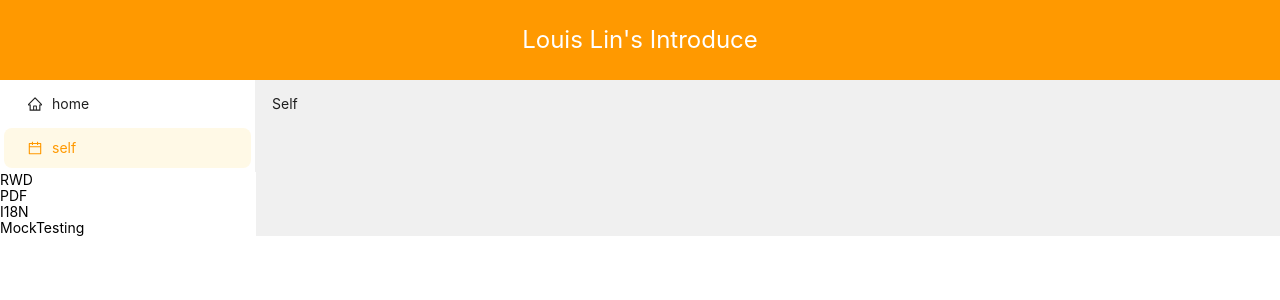
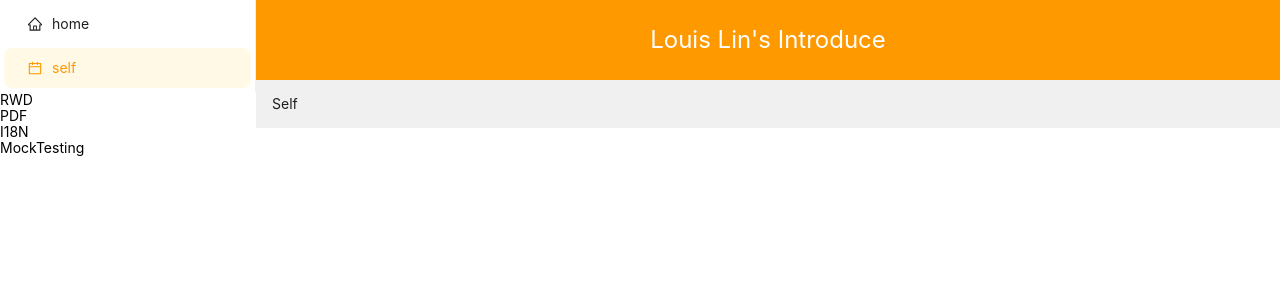
Before and after one commit to SHiuN26/Introduction, a React (Vite) app: page /self in a window 1280 px wide. Shown: the top 300 px of the page. Built offline with nearby package versions, Linux system fonts and the light colour scheme.

Commit message:
佈局更改

```diff
--- a/src/Layout/AppLayout.jsx
+++ b/src/Layout/AppLayout.jsx
@@ -5,10 +5,18 @@ import AppHeader from "@/Layout/AppHeader";
 import AppContent from "./AppContent";
 const AppLayout = () => {
   return (
-    <Layout>
-      <AppHeader />
-      <Layout className="overflow-auto flex-row">
-        <AppNavbar />
+    // <Layout>
+    //   <AppHeader />
+    //   <Layout className="overflow-auto flex-row">
+    //     <AppNavbar />
+    //     <AppContent />
+    //   </Layout>
+    // </Layout>
+
+    <Layout hasSider>
+      <AppNavbar />
+      <Layout className="ml-[20vw] bg-[red]">
+        <AppHeader />
         <AppContent />
       </Layout>
     </Layout>
--- a/src/Layout/AppNavbar.jsx
+++ b/src/Layout/AppNavbar.jsx
@@ -39,6 +39,14 @@ const AppNavbar = () => {
       onCollapse={(value) => setCollapsed(value)}
       theme="light"
       width={"20vw"}
+      style={{
+        overflow: "auto",
+        height: "100vh",
+        position: "fixed",
+        left: 0,
+        top: 0,
+        bottom: 0,
+      }}
     >
       <Menu
         theme="light"
--- a/src/pages/HomePage/Home.jsx
+++ b/src/pages/HomePage/Home.jsx
@@ -4,17 +4,10 @@ import dog from "@/asset/img/dog.jpg";
 import WorkTimeLine from "./WorkTimeLine";
 import GithubIcon from "@/Components/GithubIcon";
 const Home = () => {
-  const { Title, Paragraph, Text, Link } = Typography;
+  const { Title, Paragraph } = Typography;
   return (
     <div className="w-full h-full border font-Alfa">
       <Row align="middle" justify="center">
-        {/* <Space
-          direction="vertical"
-          size="middle"
-          style={{
-            display: "flex",
-          }}
-        > */}
         <Col span={24} className="flex justify-center items-center">
           <Avatar
             size={{
@@ -53,7 +46,6 @@ const Home = () => {
         <Col span={24} className="flex justify-center items-center">
           <GithubIcon />
         </Col>
-        {/* </Space> */}
       </Row>
       <Row>
         <Col span={24} className="w-full">
--- a/src/pages/HomePage/WorkTimeLine.jsx
+++ b/src/pages/HomePage/WorkTimeLine.jsx
@@ -65,8 +65,8 @@ const WorkTimeLine = () => {
               <div className="font-semibold">ERP 系統導入</div>
               <ul className="text-base list-disc pl-6">
                 <li>協調各部門配合ERP系統調整流程</li>
-                <li>生管部門單據錯誤率由20% 降至 5%</li>
-                <li>業務部門單據錯誤率由20% 降至 5% </li>
+                <li>生管部門單據正確率提升至100%</li>
+                <li>業務部門單據正確率提升至100% </li>
                 <li>ERP 整合車牌辨識系統導入，節省 30% 人員單據輸入作業時間</li>
                 <li>財會部配門合ERP數據製作可視化圖表、成本結構更清晰</li>
               </ul>
```
